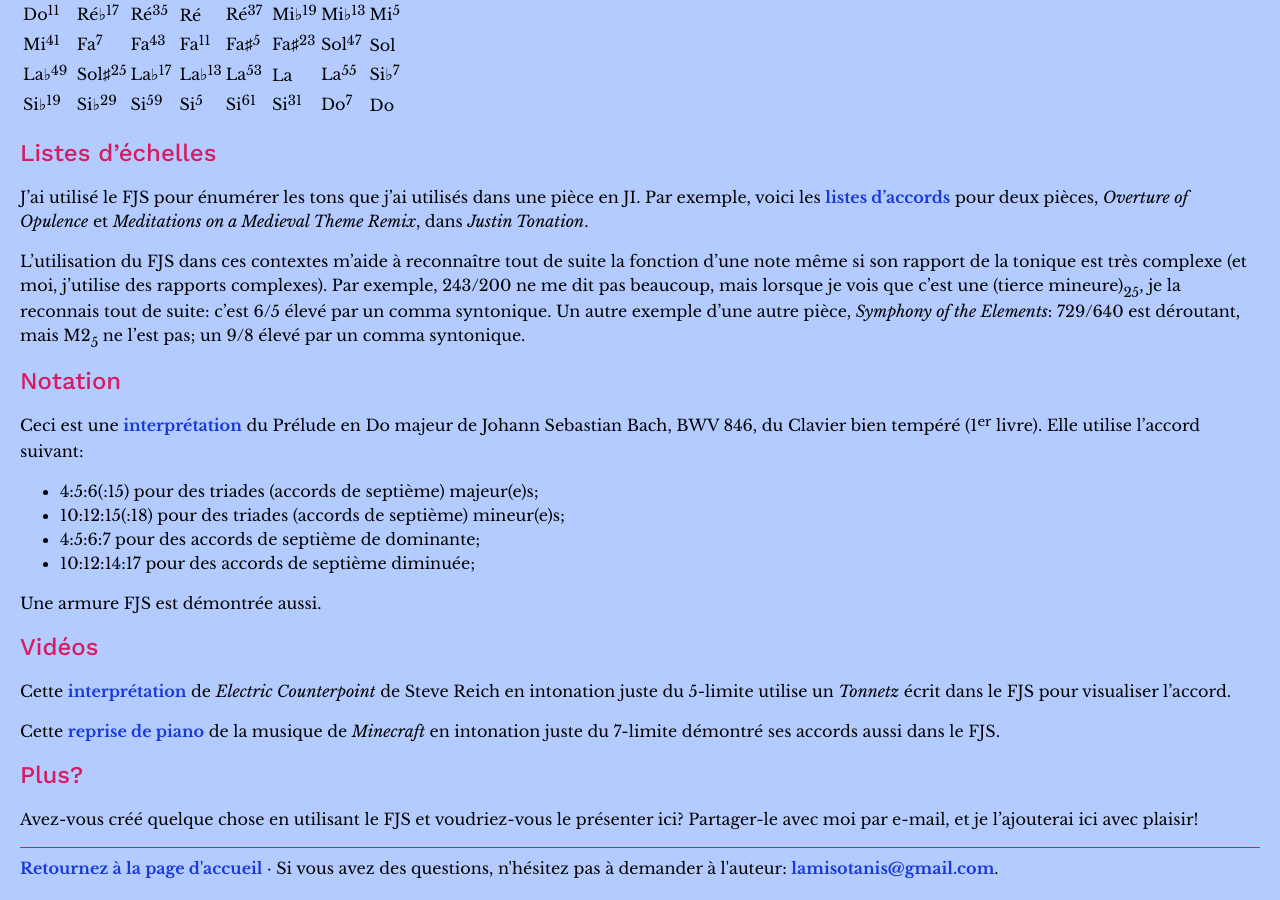
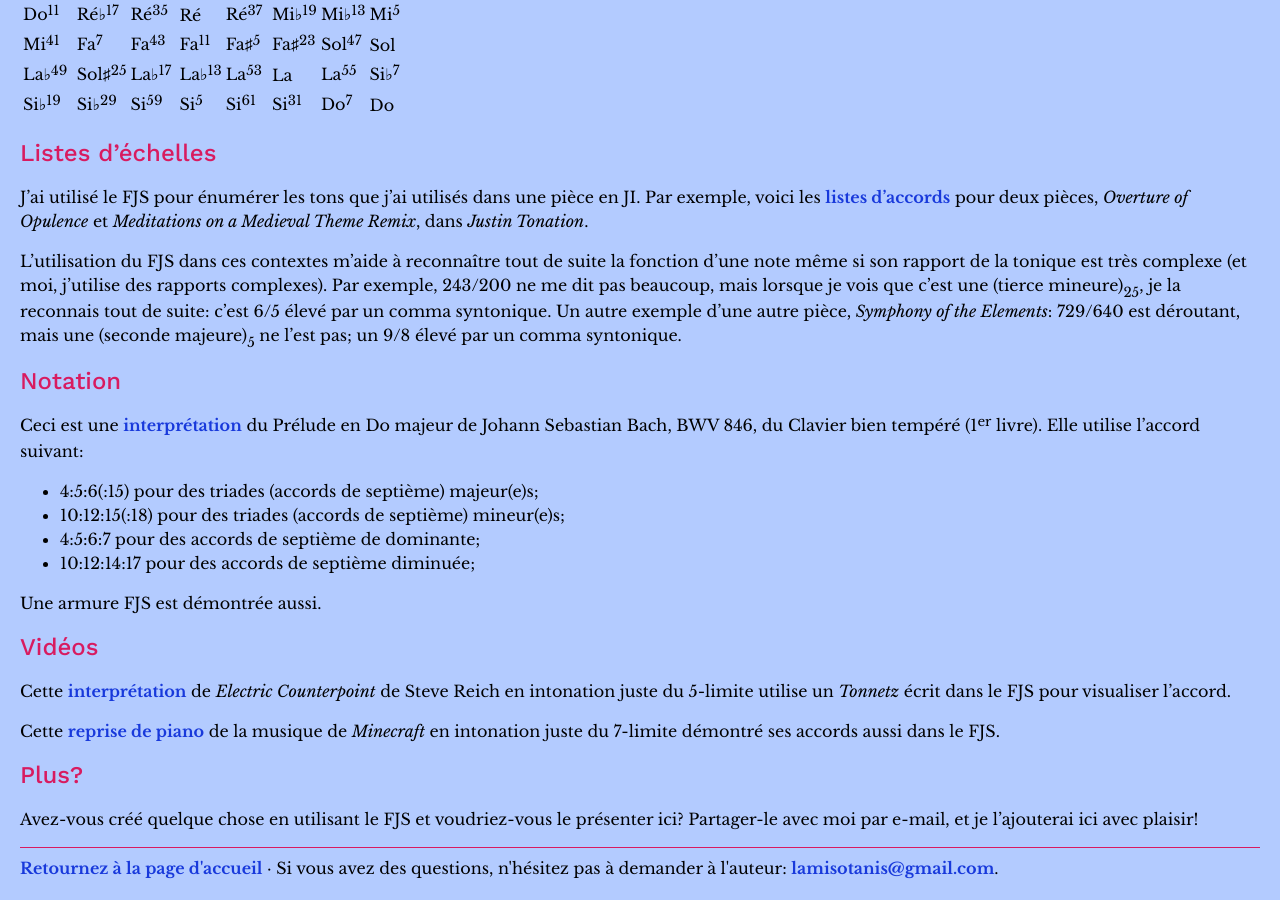
Before and after one commit to misotanni/misotanni.github.io, a Jekyll site: the page built from fjs/fr/examples.md, in a window 1280 px wide and 900 px high, scrolled down 1945 px. Built offline with Jekyll 4.4.1, drawn with Linux system fonts in a browser that asks for light colours; our own code applies the rules of GitHub Pages for plain Markdown files.

Commit message:
seconde majeure

```diff
--- a/fjs/fr/examples.md
+++ b/fjs/fr/examples.md
@@ -78,7 +78,7 @@ Do, Ré<sup>5</sup>, Ré, Mi<sup>5</sup>, Mi, Fa<sup>7</sup>, Fa, Sol, La<sup>5<
 
 J'ai utilisé le FJS pour énumérer les tons que j'ai utilisés dans une pièce en JI. Par exemple, voici les [listes d'accords](../assets/tuning.pdf) pour deux pièces, *Overture of Opulence* et *Meditations on a Medieval Theme Remix*, dans *Justin Tonation*.
 
-L'utilisation du FJS dans ces contextes m'aide à reconnaître tout de suite la fonction d'une note même si son rapport de la tonique est très complexe (et moi, j'utilise des rapports complexes). Par exemple, 243/200 ne me dit pas beaucoup, mais lorsque je vois que c'est une (tierce mineure)<sub>25</sub>, je la reconnais tout de suite: c'est 6/5 élevé par un comma syntonique. Un autre exemple d'une autre pièce, *Symphony of the Elements*: 729/640 est déroutant, mais M2<sub>5</sub> ne l'est pas; un 9/8 élevé par un comma syntonique.
+L'utilisation du FJS dans ces contextes m'aide à reconnaître tout de suite la fonction d'une note même si son rapport de la tonique est très complexe (et moi, j'utilise des rapports complexes). Par exemple, 243/200 ne me dit pas beaucoup, mais lorsque je vois que c'est une (tierce mineure)<sub>25</sub>, je la reconnais tout de suite: c'est 6/5 élevé par un comma syntonique. Un autre exemple d'une autre pièce, *Symphony of the Elements*: 729/640 est déroutant, mais une (seconde majeure)<sub>5</sub> ne l'est pas; un 9/8 élevé par un comma syntonique.
 
 ## Notation
 
```
